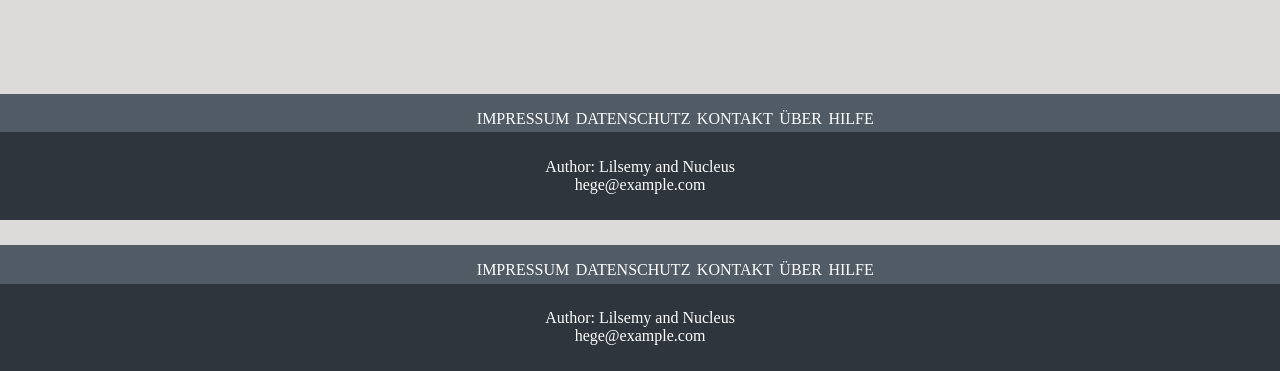
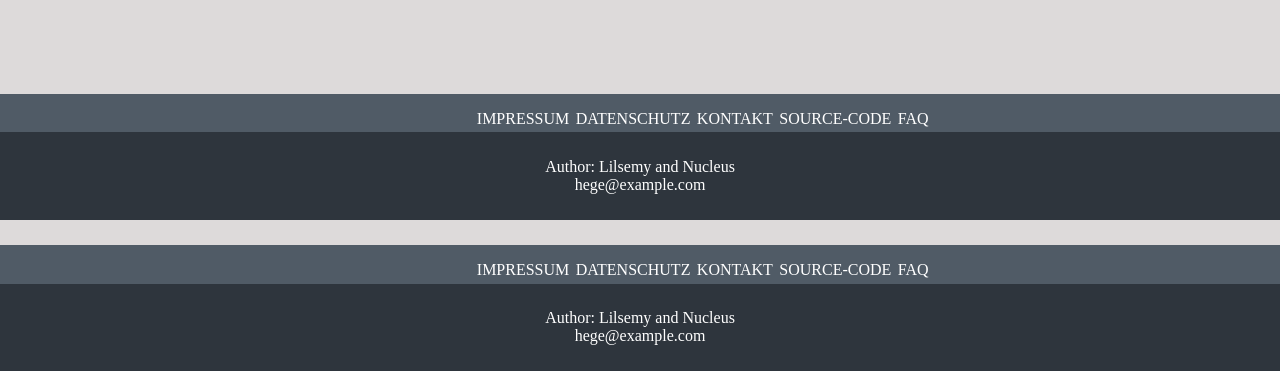
Before and after one commit to nucleus-ffm/Survey-Tool, a PHP site: page /index.php in a window 1280 px wide. Shown: the part 619-990 px from the top of the page. Run offline with PHP 8.4, Linux system fonts and the light colour scheme.

Commit message:
feat: add footer links

```diff
--- a/footer.php
+++ b/footer.php
@@ -7,11 +7,11 @@
         <nav class="footer-navigation">
             <div class="footer-menue-container">
                 <ul class="footer-menue">
-                    <li><a href=""> Impressum</a> </li>
+                    <li><a href="impressum.php"> Impressum</a> </li>
                     <li><a href=""> Datenschutz</a> </li>
-                    <li><a href=""> Kontakt</a></li>
-                    <li><a href=""> Über</a></li>
-                    <li><a href="">Hilfe</a></li>
+                    <li><a href="help.php#kontakt"> Kontakt</a></li>
+                    <li><a href="https://github.com/nucleus-ffm/Survey-Tool"> Source-code</a></li>
+                    <li><a href="help.php">FAQ</a></li>
                 </ul>
             </div>
         </nav>
```
